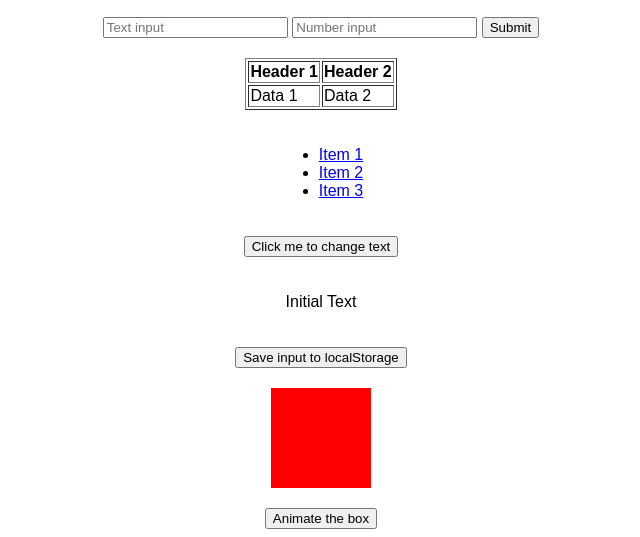
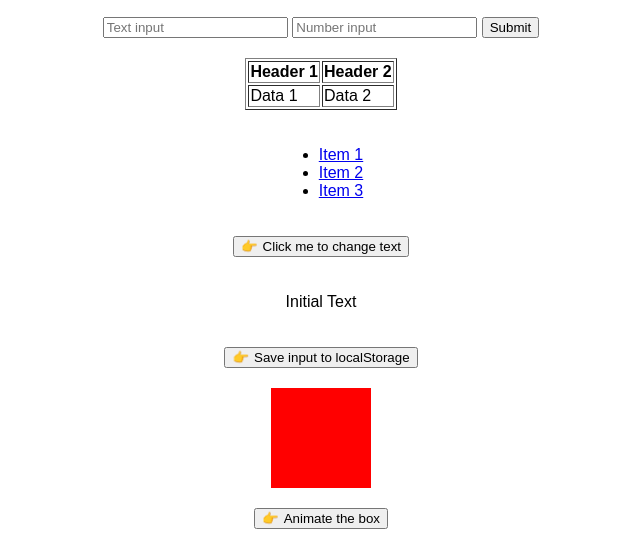
Before and after one commit to tdalal17/ITMD443-lab2, a plain HTML site: page index.html in a window 1280 px wide. Shown: the part 325-862 px from the top of the page, without its empty margins (319-959 px from the left). Drawn offline with Linux system fonts and the light colour scheme; files whose address does not match are found by name.

Commit message:
created before button

```diff
--- a/Css/styles.css
+++ b/Css/styles.css
@@ -18,3 +18,7 @@ a:hover {
 button:disabled {
     color: var(--disabled-color, gray);
 }
+button::before {
+    content: '👉';
+    margin-right: 5px;
+}
```
